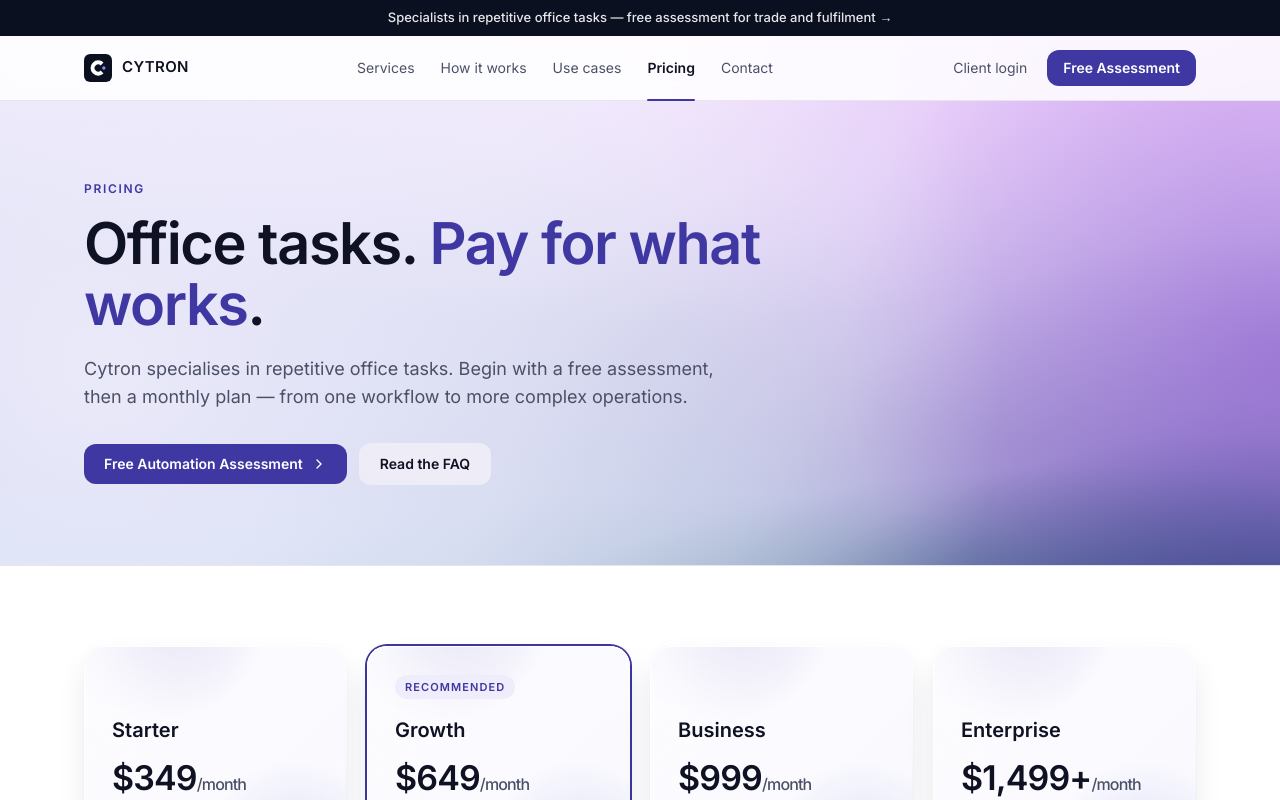
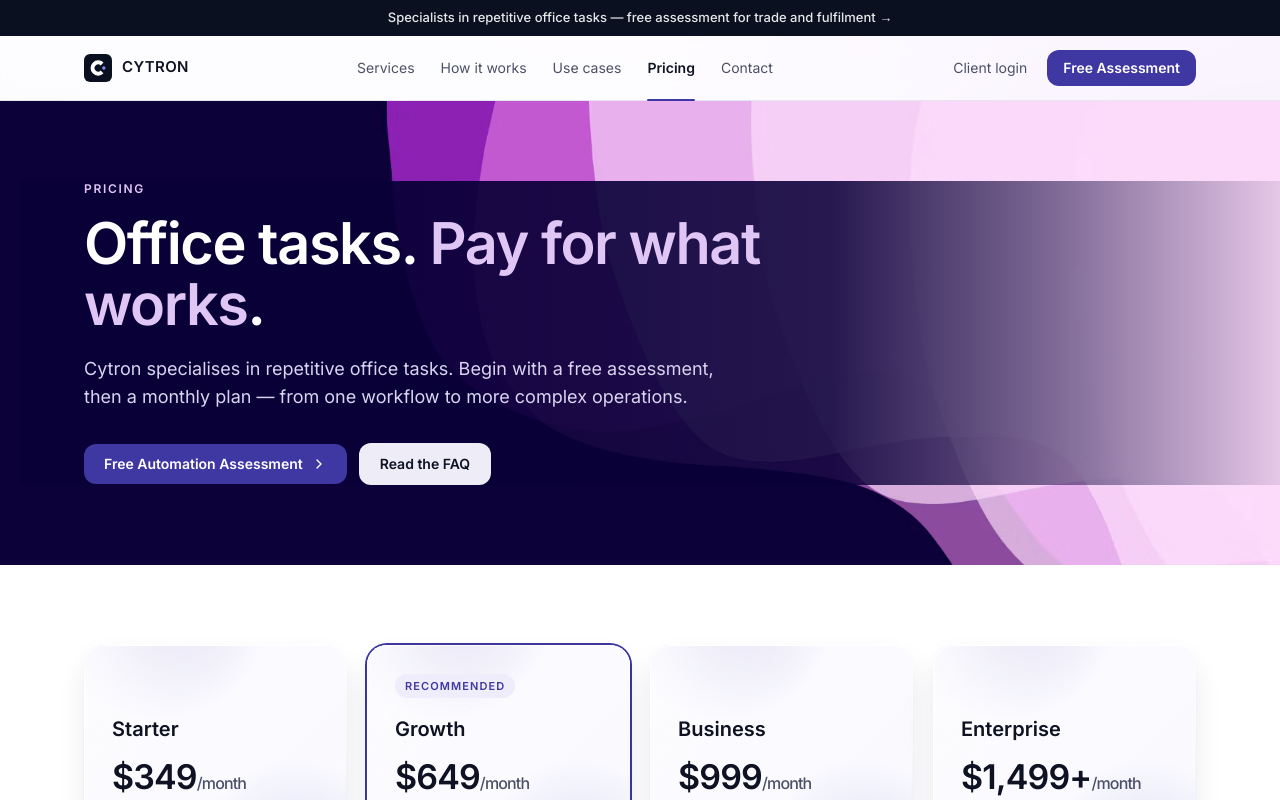
Before and after one commit to thiagocaian/Generate-auto-post-AI-videos-to-social-media-with-Veo3-and-Blotato, a Next.js app: page /pricing in a window 1280 px wide. Shown: the top 800 px of the page. Built offline with nearby package versions, Linux system fonts and the light colour scheme.

Commit message:
Inner pages: use the Canva hero field on shared intros
Give services, how it works, use cases and pricing the same navy
wave background and light type as the home hero, without changing
layout or copy. Accent stays purple on the rest of each page.

```diff
--- a/app/globals.css
+++ b/app/globals.css
@@ -331,3 +331,8 @@ html {
     right: -12%;
   }
 }
+
+/* Accent spans in Canva-toned intros stay light; Accent is still purple on the rest of the page. */
+.cytron-page-intro h1 .text-\[\#3f37a2\] {
+  color: #E0C6F4;
+}
--- a/components/marketing/page-kit.tsx
+++ b/components/marketing/page-kit.tsx
@@ -5,7 +5,7 @@ import { motion, useReducedMotion } from "framer-motion";
 import { ChevronRight } from "lucide-react";
 import { BTN_PRIMARY, BTN_SECONDARY } from "@/components/site";
 
-/** Top block for inner pages: same type scale and soft gradient as the home hero. */
+/** Top block for inner pages: same Canva navy / wave field and light type as the home hero. */
 export function PageIntro({
   eyebrow,
   title,
@@ -22,17 +22,19 @@ export function PageIntro({
   const reduced = useReducedMotion() === true;
   const rise = (d = 0) => (reduced ? {} : { initial: { opacity: 0, y: 8 }, animate: { opacity: 1, y: 0 }, transition: { delay: d, duration: 0.4, ease: "easeOut" as const } });
   return (
-    <section className="border-b border-[#e7e6f0]">
-      <div className={`mx-auto grid max-w-6xl gap-12 px-5 pb-16 pt-14 sm:pb-20 sm:pt-20 ${aside ? "lg:grid-cols-[1.1fr_0.9fr] lg:items-center" : ""}`}>
-        <div>
-          <motion.p {...rise()} className="mb-4 text-xs font-semibold uppercase tracking-[0.14em] text-[#3f37a2]">{eyebrow}</motion.p>
-          <motion.h1 {...rise(0.03)} className="max-w-3xl text-[clamp(2.1rem,6.5vw,3.6rem)] font-semibold leading-[1.06] tracking-tight text-[#0f1222]">
+    <section className="cytron-page-intro relative overflow-hidden">
+      <div className="cytron-hero-bg" aria-hidden="true" />
+      <div className={`relative z-10 mx-auto grid max-w-6xl gap-12 px-5 pb-16 pt-14 sm:pb-20 sm:pt-20 ${aside ? "lg:grid-cols-[1.1fr_0.9fr] lg:items-center" : ""}`}>
+        <div className="relative">
+          <div className="cytron-hero-text-scrim" aria-hidden="true" />
+          <motion.p {...rise()} className="mb-4 text-xs font-semibold uppercase tracking-[0.14em] text-[#E0C6F4]">{eyebrow}</motion.p>
+          <motion.h1 {...rise(0.03)} className="max-w-3xl text-[clamp(2.1rem,6.5vw,3.6rem)] font-semibold leading-[1.06] tracking-tight text-white">
             {title}
           </motion.h1>
-          <motion.p {...rise(0.08)} className="mt-5 max-w-2xl text-[17px] leading-relaxed text-[#4b5067] sm:text-lg">{lead}</motion.p>
+          <motion.p {...rise(0.08)} className="mt-5 max-w-2xl text-[17px] leading-relaxed text-[#D9D4F0] sm:text-lg">{lead}</motion.p>
           {actions && <motion.div {...rise(0.12)} className="mt-8 flex flex-wrap items-center gap-3">{actions}</motion.div>}
         </div>
-        {aside && <motion.div {...rise(0.15)}>{aside}</motion.div>}
+        {aside && <motion.div {...rise(0.15)} className="relative z-10">{aside}</motion.div>}
       </div>
     </section>
   );
```
